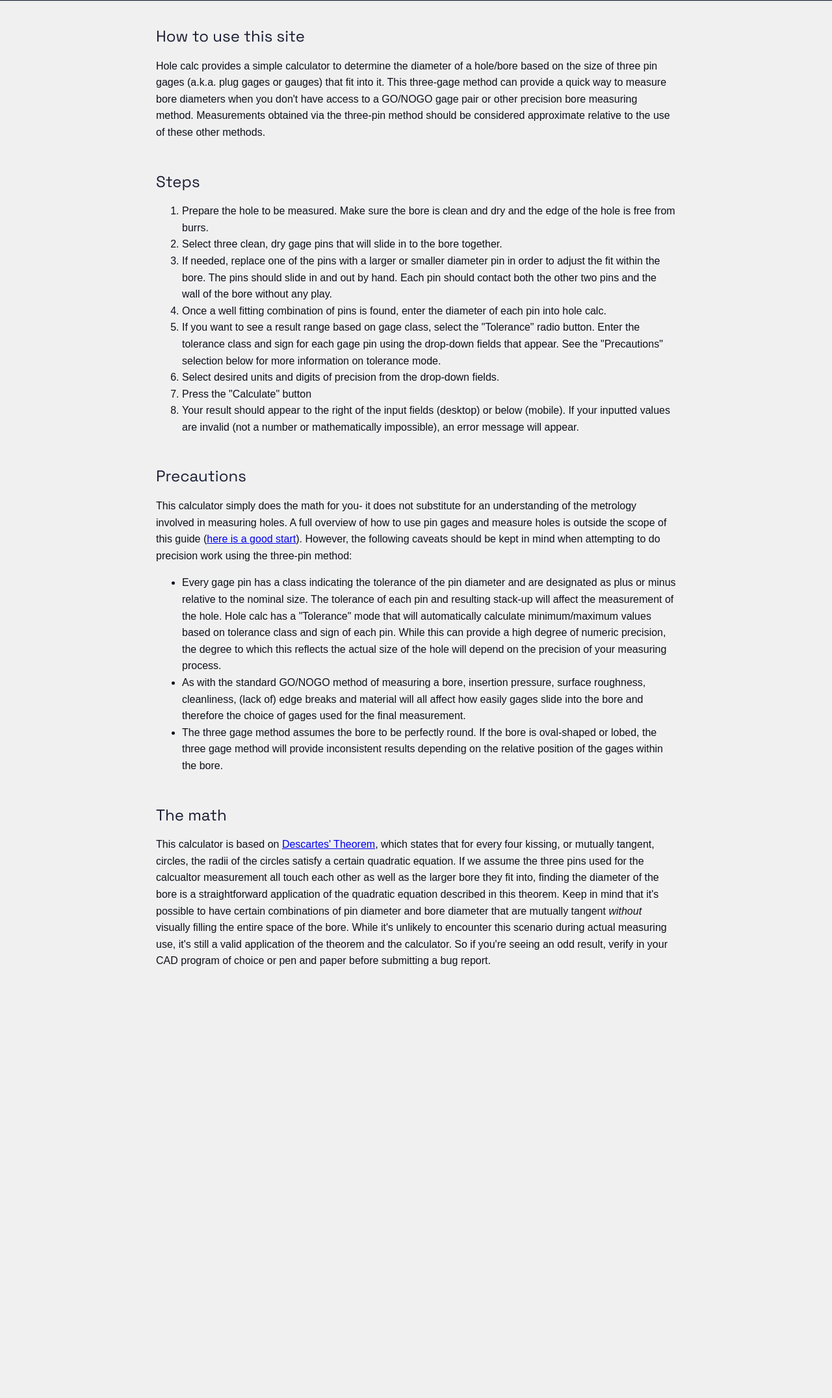
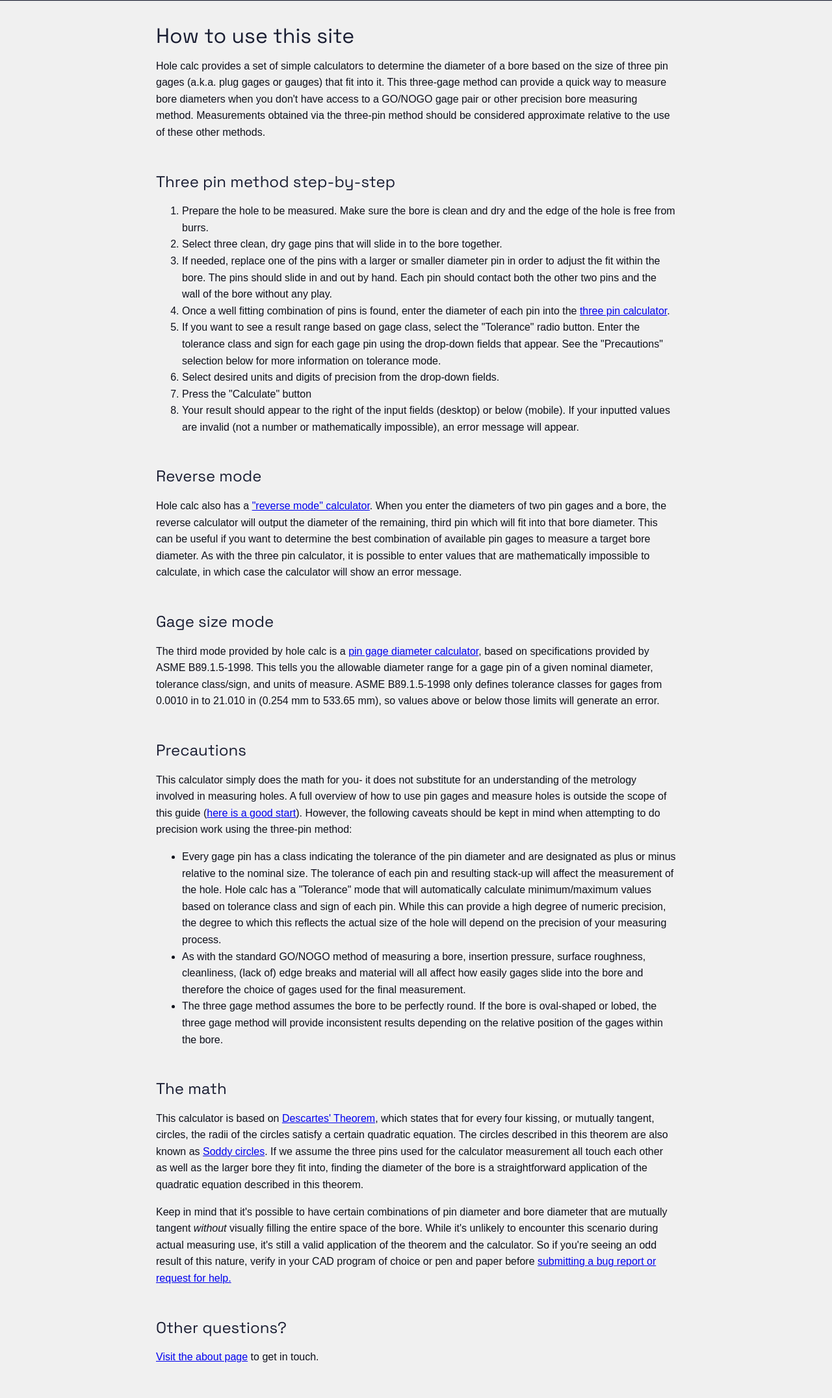
Before and after one commit to rouyng/hole-calc, a Flask app: page /guide/ in a window 1280 px wide. Shown: the part 48-2200 px from the top of the page at 65% size. Before the commit the page ends 1535 px from the top, so only its background shows below. Run offline with Flask 2, Linux system fonts and the light colour scheme; some libraries are stand-ins or nearby versions.

Commit message:
improve about and guide documentation pages

```diff
--- a/templates/about.html
+++ b/templates/about.html
@@ -9,7 +9,8 @@
                 Hole calc is open source software. Bug reports, feature requests and code contributions are welcome.
             </p>
             <p>
-                <a href="https://github.com/rouyng/hole-calc">Visit the GitHub repository</a> for more information or to get in touch.
+                <a href="https://github.com/rouyng/hole-calc">Visit the GitHub repository</a> for more information or to get in touch. You can also <span id="obf"><script>document.getElementById("obf").innerHTML="<n uers=\"znvygb:efflbhat@tznvy.pbz?fhowrpg=ubyr pnyp\" gnetrg=\"_oynax\">rznvy zr.</n>".replace(/[a-zA-Z]/g,function(c){return String.fromCharCode((c<="Z"?90:122)>=(c=c.charCodeAt(0)+13)?c:c-26);});document.body.appendChild(eo);</script>
+<noscript><span style="unicode-bidi:bidi-override;direction:rtl;">moc.liamg@gnuoyssr</span></noscript></span>
             </p>
             <h2 class="content-subhead">Credits</h2>
             <p>
--- a/templates/guide.html
+++ b/templates/guide.html
@@ -4,22 +4,27 @@
 
     <div id="main">
         <div class="content">
-            <h2 class="content-subhead">How to use this site</h2>
+            <h1 class="content-subhead">How to use this site</h1>
             <p>
-                Hole calc provides a simple calculator to determine the diameter of a hole/bore based on the size of three pin gages (a.k.a. plug gages or gauges) that fit into it. This three-gage method can provide a quick way to measure bore diameters when you don't have access to a GO/NOGO gage pair or other precision bore measuring method. Measurements obtained via the three-pin method should be considered approximate relative to the use of these other methods.
+                Hole calc provides a set of simple calculators to determine the diameter of a bore based on the size of three pin gages (a.k.a. plug gages or gauges) that fit into it. This three-gage method can provide a quick way to measure bore diameters when you don't have access to a GO/NOGO gage pair or other precision bore measuring method. Measurements obtained via the three-pin method should be considered approximate relative to the use of these other methods.
             </p>
-            <h2 class="content-subhead">Steps</h2>
+            <h2 class="content-subhead">Three pin method step-by-step</h2>
             <ol>
                 <li>Prepare the hole to be measured. Make sure the bore is clean and dry and the edge of the hole is free from burrs.</li>
                 <li>Select three clean, dry gage pins that will slide in to the bore together.</li>
                 <li>If needed, replace one of the pins with a larger or smaller diameter pin in order to adjust the fit within the bore. The pins should slide in and out by hand. Each pin should contact both the other two pins and the wall of the bore without any play.</li>
-                <li>Once a well fitting combination of pins is found, enter the diameter of each pin into hole calc.</li>
+                <li>Once a well fitting combination of pins is found, enter the diameter of each pin into the <a href="/">three pin calculator</a>.</li>
                 <li>If you want to see a result range based on gage class, select the "Tolerance" radio button. Enter the tolerance class and sign for each gage pin using the drop-down fields that appear. See the "Precautions" selection below for more information on tolerance mode.</li>
                 <li>Select desired units and digits of precision from the drop-down fields.</li>
                 <li>Press the "Calculate" button</li>
                 <li>Your result should appear to the right of the input fields (desktop) or below (mobile). If your inputted values are invalid (not a number or mathematically impossible), an error message will appear.</li>
             </ol>
 
+            <h2 class="content-subhead">Reverse mode</h2>
+            <p>Hole calc also has a <a href="/reverse">"reverse mode" calculator</a>. When you enter the diameters of two pin gages and a bore, the reverse calculator will output the diameter of the remaining, third pin which will fit into that bore diameter. This can be useful if you want to determine the best combination of available pin gages to measure a target bore diameter. As with the three pin calculator, it is possible to enter values that are mathematically impossible to calculate, in which case the calculator will show an error message.</p>
+
+            <h2 class="content-subhead">Gage size mode</h2>
+            The third mode provided by hole calc is a <a href="/pinsize">pin gage diameter calculator</a>, based on specifications provided by ASME B89.1.5-1998. This tells you the allowable diameter range for a gage pin of a given nominal diameter, tolerance class/sign, and units of measure. ASME B89.1.5-1998 only defines tolerance classes for gages from 0.0010 in to 21.010 in (0.254 mm to 533.65 mm), so values above or below those limits will generate an error.
             <h2 class="content-subhead">Precautions</h2>
             <p>
                 This calculator simply does the math for you- it does not substitute for an understanding of the metrology involved in measuring holes. A full overview of how to use pin gages and measure holes is outside the scope of this guide (<a href="https://www.newmantools.com/meyer/pluggage_ABC.htm">here is a good start</a>). However, the following caveats should be kept in mind when attempting to do precision work using the three-pin method:
@@ -31,8 +36,11 @@
 
             </ul>
             <h2 class="content-subhead">The math</h2>
-            <p>This calculator is based on <a href="https://en.wikipedia.org/wiki/Descartes%27_theorem">Descartes' Theorem</a>, which states that for every four kissing, or mutually tangent, circles, the radii of the circles satisfy a certain quadratic equation. If we assume the three pins used for the calcualtor measurement all touch each other as well as the larger bore they fit into, finding the diameter of the bore is a straightforward application of the quadratic equation described in this theorem. Keep in mind that it's possible to have certain combinations of pin diameter and bore diameter that are mutually tangent <i>without</i> visually filling the entire space of the bore. While it's unlikely to encounter this scenario during actual measuring use, it's still a valid application of the theorem and the calculator. So if you're seeing an odd result, verify in your CAD program of choice or pen and paper before submitting a bug report.</p>
+            <p>This calculator is based on <a href="https://en.wikipedia.org/wiki/Descartes%27_theorem">Descartes' Theorem</a>, which states that for every four kissing, or mutually tangent, circles, the radii of the circles satisfy a certain quadratic equation. The circles described in this theorem are also known as <a href="https://mathworld.wolfram.com/SoddyCircles.html">Soddy circles</a>. If we assume the three pins used for the calculator measurement all touch each other as well as the larger bore they fit into, finding the diameter of the bore is a straightforward application of the quadratic equation described in this theorem.</p>
+            <p>Keep in mind that it's possible to have certain combinations of pin diameter and bore diameter that are mutually tangent <i>without</i> visually filling the entire space of the bore. While it's unlikely to encounter this scenario during actual measuring use, it's still a valid application of the theorem and the calculator. So if you're seeing an odd result of this nature, verify in your CAD program of choice or pen and paper before <a href="https://github.com/rouyng/hole-calc/issues">submitting a bug report or request for help.</a></p>
 
+            <h2 class="content-subhead">Other questions?</h2>
+            <p><a href="/about">Visit the about page</a> to get in touch.</p>
         </div>
     </div>
 {% endblock content%}
```
